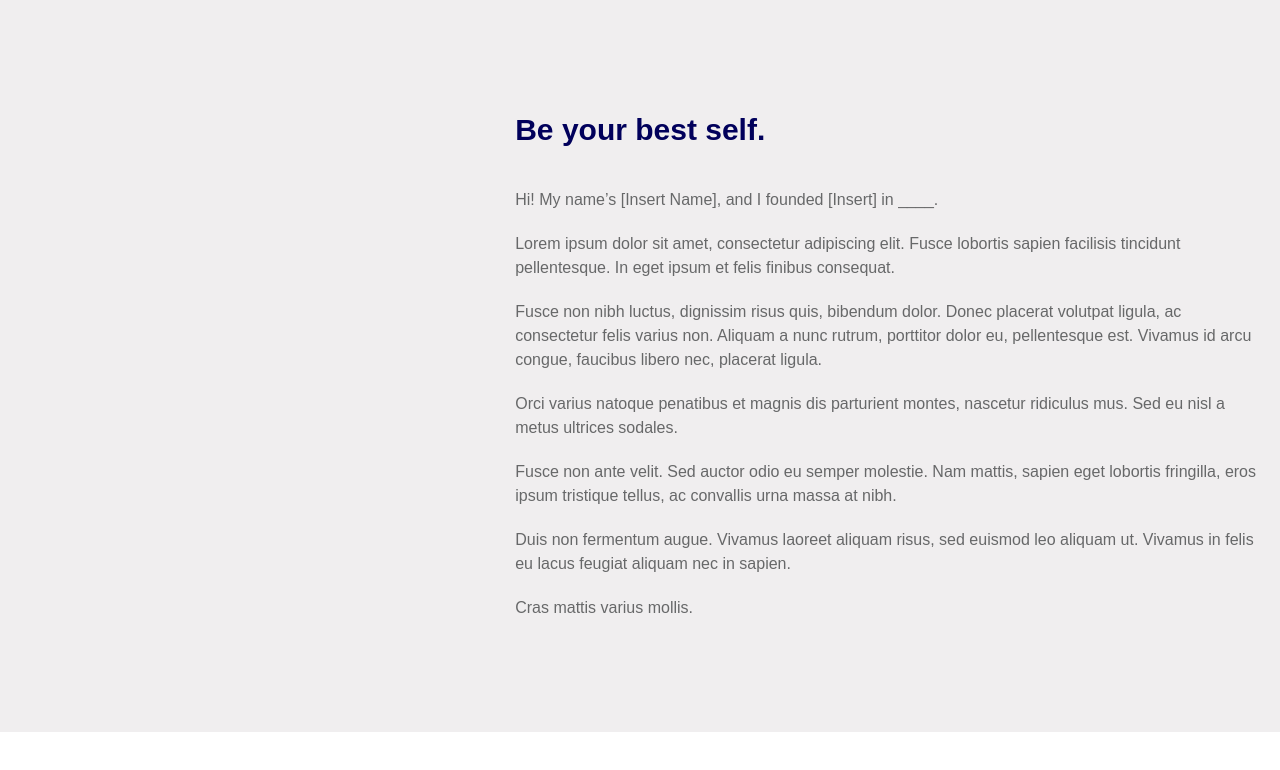
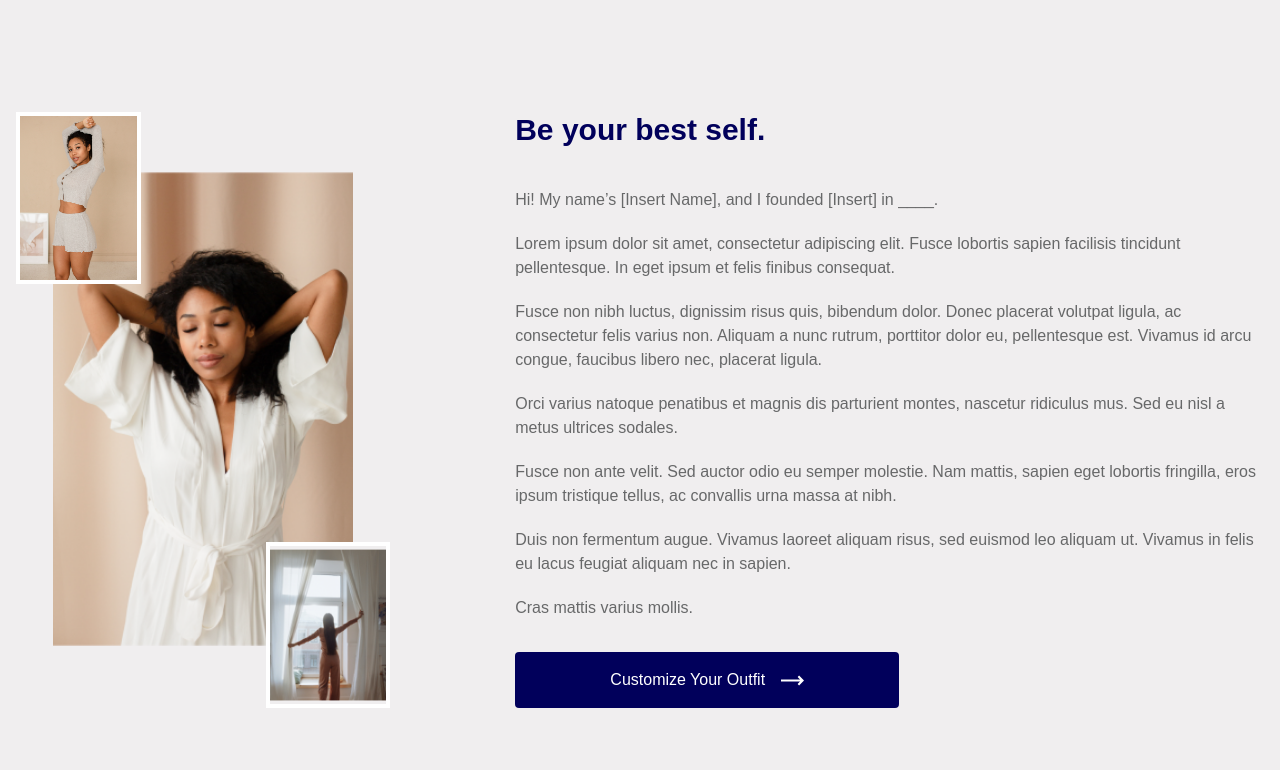
Before and after one commit to Soi4An/byteex_landing, a React (Create React App) app: page / in a window 1280 px wide. Shown: the top 770 px of the page. Built offline with nearby package versions, Linux system fonts and the light colour scheme; a web font is replaced by a local one.

Commit message:
added Button to AboutAs

```diff
--- a/src/components/AboutAs.tsx
+++ b/src/components/AboutAs.tsx
@@ -1,5 +1,7 @@
 import { getAboutAsData } from "../api/getAboutAsData";
+import ButtonCustomize from "./ButtonCustomize";
 import Container from "./Container";
+import PhotosInDiagonally from "./PhotosInDiagonally";
 import TextParagraphs from "./TextParagraphs";
 import TitleSubMain from "./TitleSubMain";
 
@@ -10,18 +12,22 @@ const AboutAs = () => (
     <Container>
       <div className="relative flex justify-center md:justify-end">
         <div className="flex flex-col justify-end md:w-3/5">
-          <div className="flex justify-center md:justify-start w-full">
+          <div className="flex justify-center md:justify-start">
             <TitleSubMain text={sectionTitle} />
           </div>
 
           <div className="flex justify-center md:justify-start items-center md:absolute md:left-0 h-full w-full md:w-2/5 mt-10 md:mt-0">
-            <div className="md:h-5/6 xl:h-full w-full md:w-11/12 xl:w-8/12">
-              {/* <SliderPhoto photos={threePhotos} /> */}
+            <div className="h-full md:h-5/6 xl:h-full w-full tn:w-8/12 md:w-11/12 xl:w-9/12">
+              <PhotosInDiagonally photos={threePhotos} />
             </div>
           </div>
 
           <div className="mt-10">
             <TextParagraphs paragraphs={listParagraphs} />
+          </div>
+
+          <div className="hidden md:flex mt-8">
+            <ButtonCustomize />
           </div>
         </div>
       </div>
--- /dev/null
+++ b/src/components/PhotosInDiagonally.tsx
@@ -0,0 +1,27 @@
+type Props = {
+  photos: string[];
+};
+function PhotosInDiagonally({ photos }: Props) {
+  const [ photoA, photoB, photoC ] = photos.slice(0, 3);
+
+  return (
+  <div className="relative flex items-center justify-center h-full">
+
+    <img
+      className="object-cover w-4/5 h-4/5 "
+      src={photoB}
+      alt="main"
+    />
+
+    <div className="absolute top-0 left-0 border-4 border-white z-20 w-1/3">
+      <img className="object-cover w-full" src={photoA} alt="left" />
+    </div>
+
+    <div className="absolute bottom-0 right-0 border-4 border-white z-20 w-1/3">
+      <img className="object-cover w-full" src={photoC} alt="left" />
+    </div>
+  </div>
+  );
+}
+
+export default PhotosInDiagonally;
```
